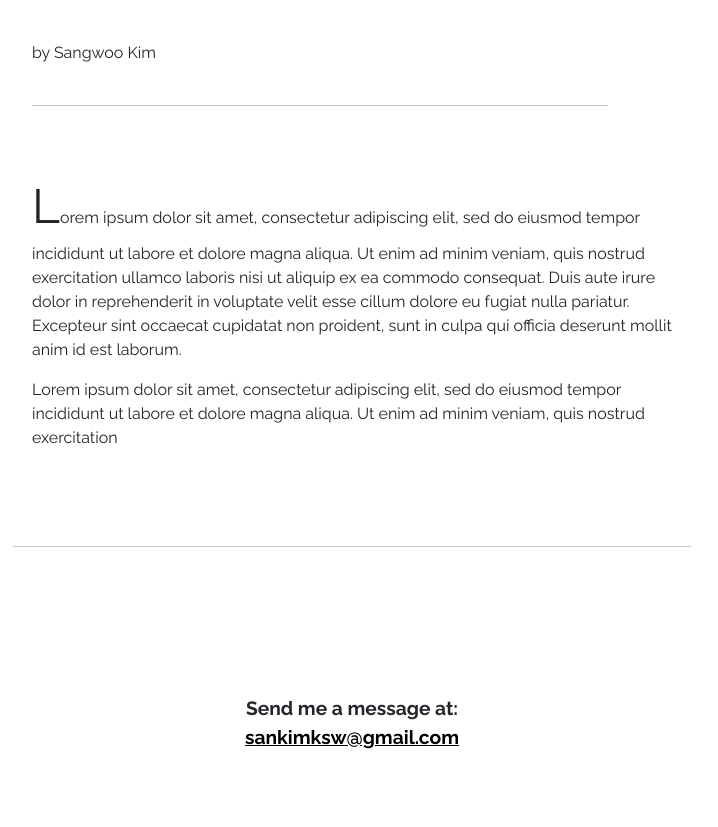
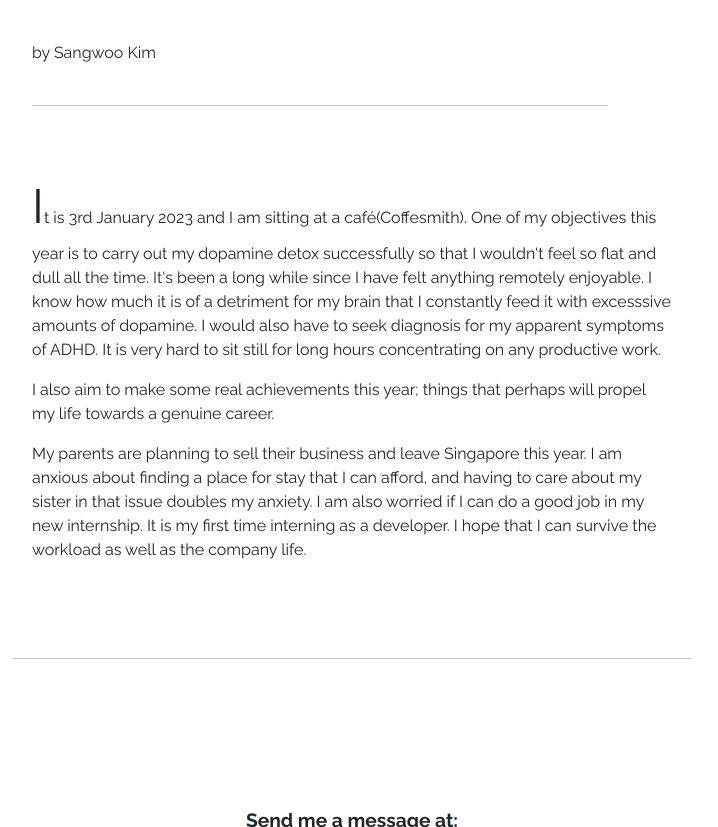
Before and after one commit to Kswooksw0/Kswooksw0.github.io, a plain HTML site: page diary/29.12.2022.html in a window 1280 px wide. Shown: the part 298-1125 px from the top of the page, without its empty margins (288-1006 px from the left). Drawn offline with nearby package versions, Linux system fonts and the light colour scheme.

Commit message:
modify 29/12/2022.html

```diff
--- a/diary/29.12.2022.html
+++ b/diary/29.12.2022.html
@@ -53,7 +53,7 @@
     <!-- Diary -->
 
     <section id="diary">
-        <h1 class="diary-title">Does Objective Morality Exist?</h1>
+        <h1 class="diary-title">03/01/2023</h1>
         <br><br>
         <span class="diary-authorInfo">by Sangwoo Kim</span>
         <br><br>
@@ -61,10 +61,13 @@
         <br><br>
         <div class="container container-fluid">
             <p class="diary-first-paragraph">
-                Lorem ipsum dolor sit amet, consectetur adipiscing elit, sed do eiusmod tempor incididunt ut labore et dolore magna aliqua. Ut enim ad minim veniam, quis nostrud exercitation ullamco laboris nisi ut aliquip ex ea commodo consequat. Duis aute irure dolor in reprehenderit in voluptate velit esse cillum dolore eu fugiat nulla pariatur. Excepteur sint occaecat cupidatat non proident, sunt in culpa qui officia deserunt mollit anim id est laborum.
+                It is 3rd January 2023 and I am sitting at a café(Coffesmith). One of my objectives this year is to carry out my dopamine detox successfully so that I wouldn't feel so flat and dull all the time. It's been a long while since I have felt anything remotely enjoyable. I know how much it is of a detriment for my brain that I constantly feed it with excesssive amounts of dopamine. I would also have to seek diagnosis for my apparent symptoms of ADHD. It is very hard to sit still for long hours concentrating on any productive work.
             </p>
             <p>
-                Lorem ipsum dolor sit amet, consectetur adipiscing elit, sed do eiusmod tempor incididunt ut labore et dolore magna aliqua. Ut enim ad minim veniam, quis nostrud exercitation
+                I also aim to make some real achievements this year; things that perhaps will propel my life towards a genuine career.
+            </p>
+            <p>
+                My parents are planning to sell their business and leave Singapore this year. I am anxious about finding a place for stay that I can afford, and having to care about my sister in that issue doubles my anxiety. I am also worried if I can do a good job in my new internship. It is my first time interning as a developer. I hope that I can survive the workload as well as the company life.
             </p>
         </div>
     </section>
```
